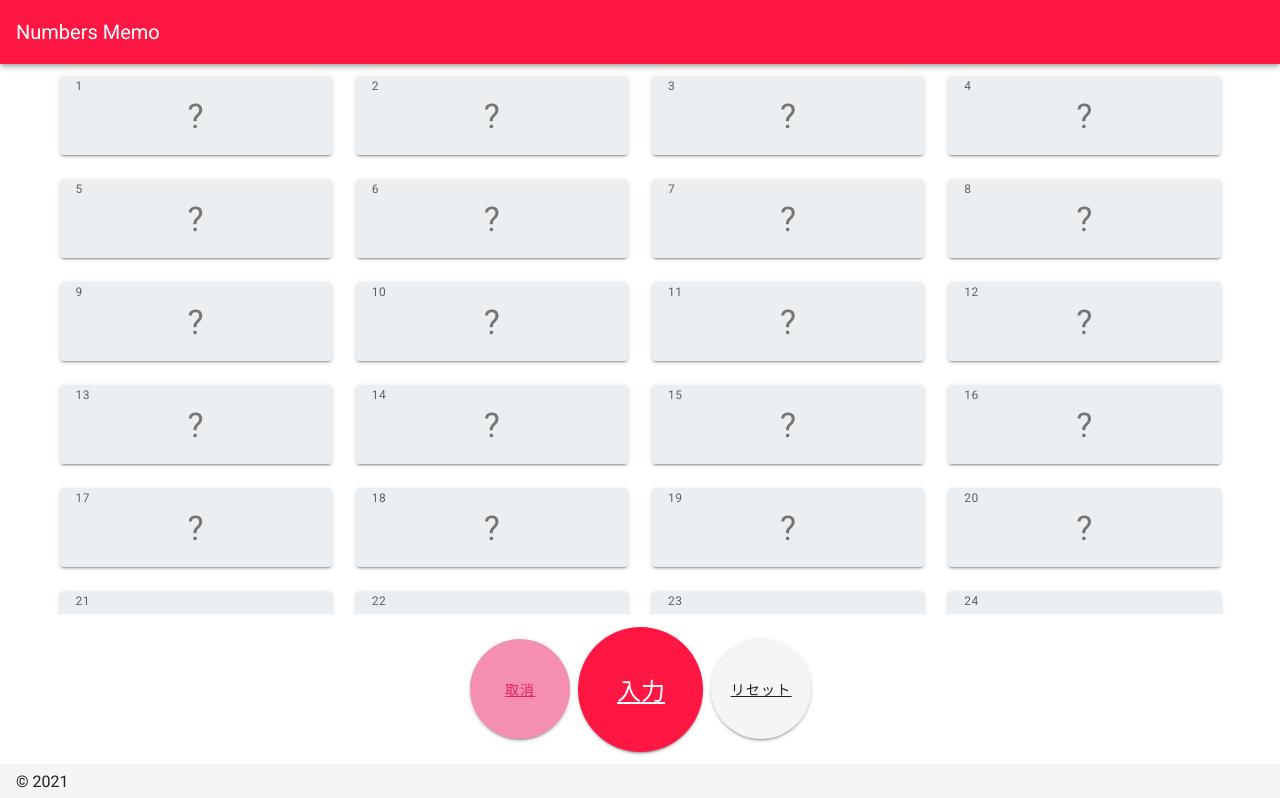
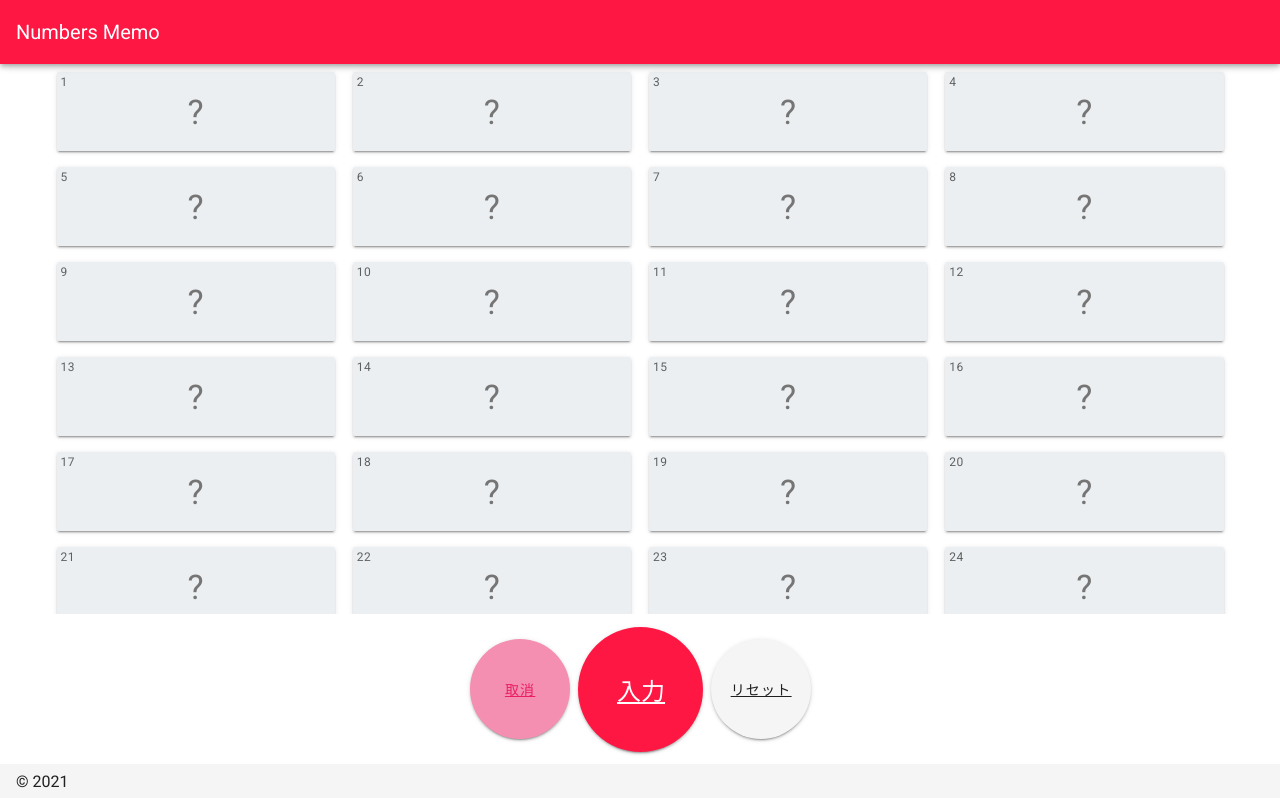
Before and after one commit to tsubachoko/numbers-memo, a Nuxt app: page / in a window 1280 px wide. Shown: the top 798 px of the page. Built offline with nearby package versions, Linux system fonts and the light colour scheme.

Commit message:
納品後デザイン修正

```diff
--- a/pages/index.vue
+++ b/pages/index.vue
@@ -2,18 +2,18 @@
   <div>
     <div style = "padding-bottom:150px">
       <v-row justify="center" align="center" max-height="500">
-        <v-col cols="3" v-for="index in boxNumber" :key="index">
-          <v-card height=79 v-if="typeof numbers[index - 1] !== 'undefined'">
-            <v-card-text class = "caption py-0">{{ index }}</v-card-text>
+        <v-col cols="3" v-for="index in boxNumber" :key="index" class="py-2" style="padding:9px">
+          <v-card height=79 v-if="typeof numbers[index - 1] !== 'undefined'" class = "rounded-sm">
+            <v-card-text class = "caption py-0 pl-1">{{ index }}</v-card-text>
             <v-card-title
-              class = 'justify-center pt-0 text-h4 px-0'
+              class = 'justify-center pt-0 text-h4 px-0 grey--text text--darken-3'
             >
               {{ numbers[index - 1] }}
             </v-card-title>
           </v-card>
 
-          <v-card height=79 color="blue-grey lighten-5" v-else>
-            <v-card-text class = "caption py-0">{{ index }}</v-card-text>
+          <v-card height=79 color="blue-grey lighten-5" v-else class = "rounded-sm">
+            <v-card-text class = "caption py-0 pl-1">{{ index }}</v-card-text>
             <v-card-title
               class = 'justify-center pt-0 text-h4 grey--text text--darken-1'
             >
```
